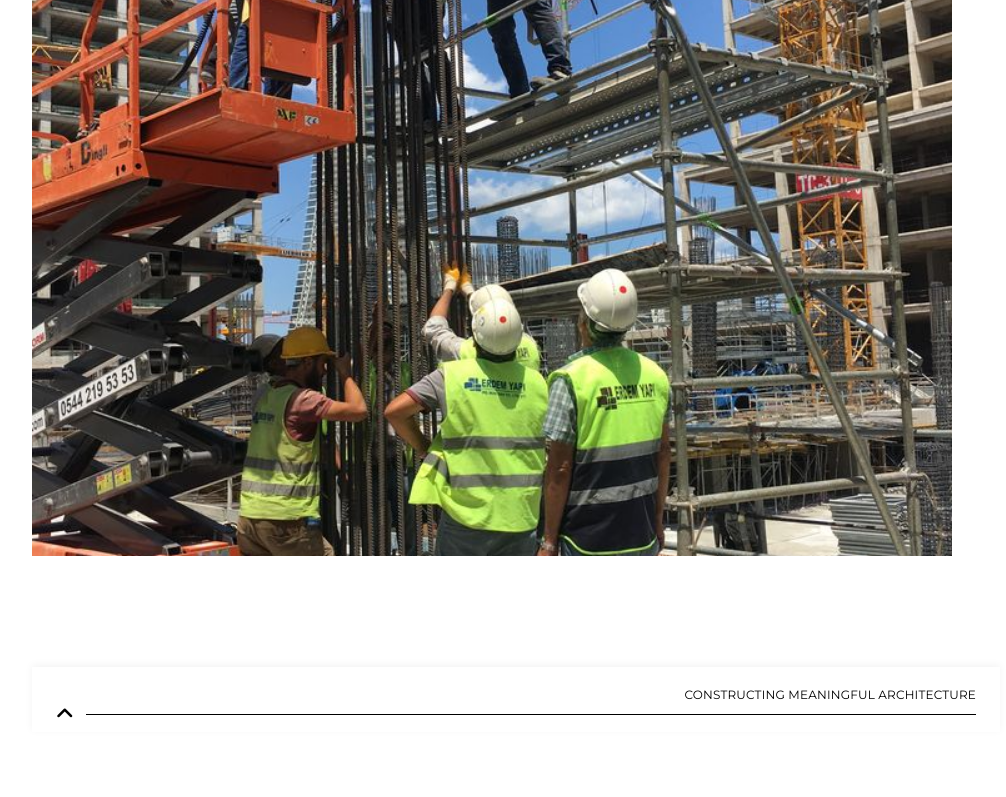
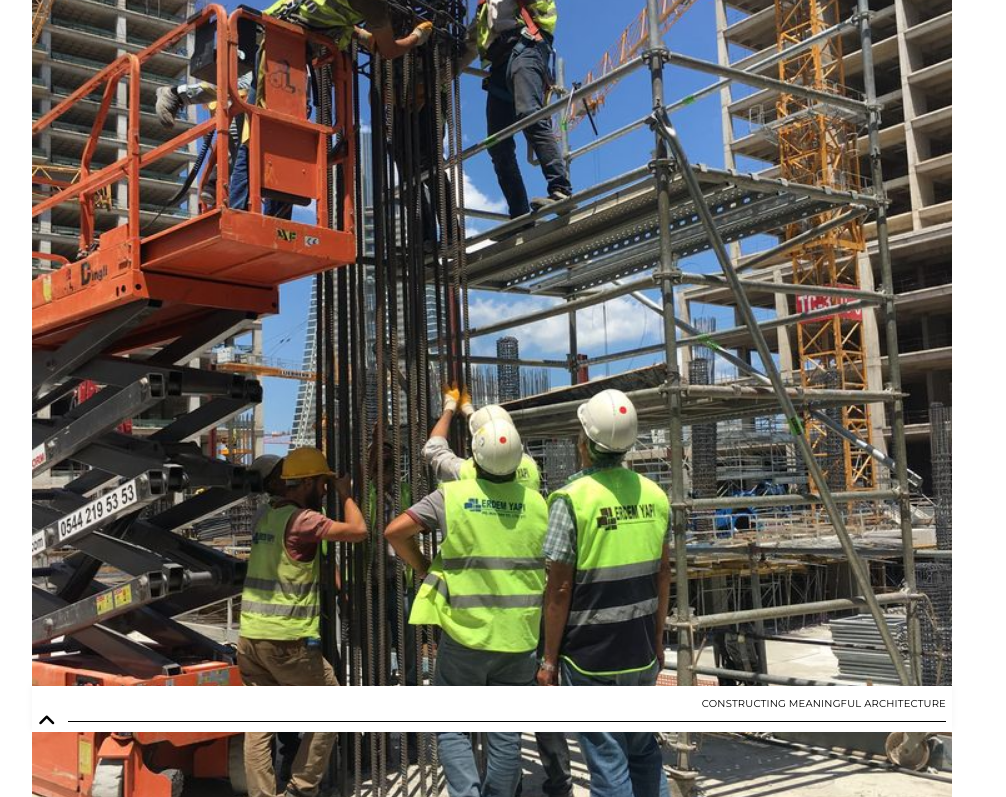
Before and after one commit to Favskid/clone-sebastian, a plain HTML site: page index.html in a window 1280 px wide. Shown: the part 68-865 px from the top of the page, without its empty margins (148-1154 px from the left). Before the commit the page ends 800 px from the top, so only its background shows below. Drawn offline with Linux system fonts and the light colour scheme.

Commit message:
review the padding

```diff
--- a/style.css
+++ b/style.css
@@ -42,7 +42,7 @@ body {
   /* display: none; */
   flex-direction: column;
   justify-content: start; /* align items at top */
-  padding: 8px 24px;
+  padding: 1px 9px;
   z-index: 110;
   /* Slide in from bottom */
   transform: translateY(100%);
@@ -65,7 +65,7 @@ body {
   display: flex;
   justify-content: space-between;
   align-items: center;
-  margin-bottom: 32px;
+  margin-bottom: 10px;
   font-weight: 100;
 }
 
@@ -99,8 +99,8 @@ body {
   display: flex;
   flex-direction: column;
   align-items: flex-start;
-  gap: 24px;
-  padding-left: 8px;
+  gap: 3px;
+  padding-left: 1px;
 }
 
 .menu-links a {
@@ -147,7 +147,7 @@ body {
 /* Fullscreen image */
 .main-content img {
   width: 100%;
-  height: 559px;
+  height: 600px;
   object-fit: cover;
   display: block;
 }
@@ -165,14 +165,13 @@ footer {
 
 /* === Toggle + Text Wrapper === */
 .footer-toggle-wrapper {
-  position: fixed;
-  bottom: 0;
-  /* left: 0; */
-  /* right: 0; */
-  width: 100%;
+  box-sizing: border-box;
+  width: 100vw;
+  left: 0;
+  right: 0;
+  padding: 1px 6px; /* reduce right/left padding */
   background-color: white;
   box-shadow: 0 -2px 8px rgba(0, 0, 0, 0.05);
-  padding: 8px 24px;
   z-index: 101;
   transition: transform 0.4s ease, opacity 0.4s ease;
 }
@@ -186,9 +185,9 @@ footer {
 /* Footer Text */
 .footer-text {
   text-align: right;
-  font-size: 12px;
+  font-size: 10px;
   font-weight: 400;
-  margin-bottom: 2px;
+  margin-bottom: 1px;
   letter-spacing: 0.2px;
 }
 
@@ -393,6 +392,8 @@ body.menu-open .footer-toggle-wrapper {
 
   .main-content img {
     max-width: 920px;
+    max-height: 100vh;
+    height: 800px;
   }
 
   .mobile-navbar {
```
